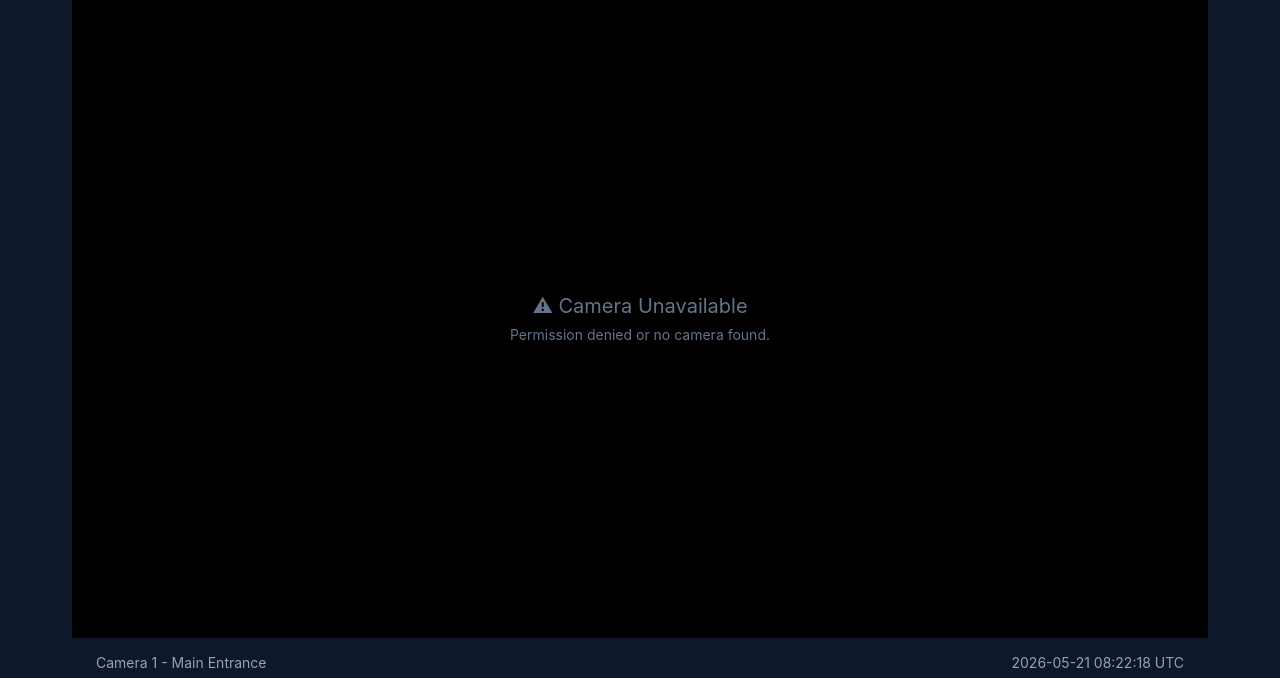
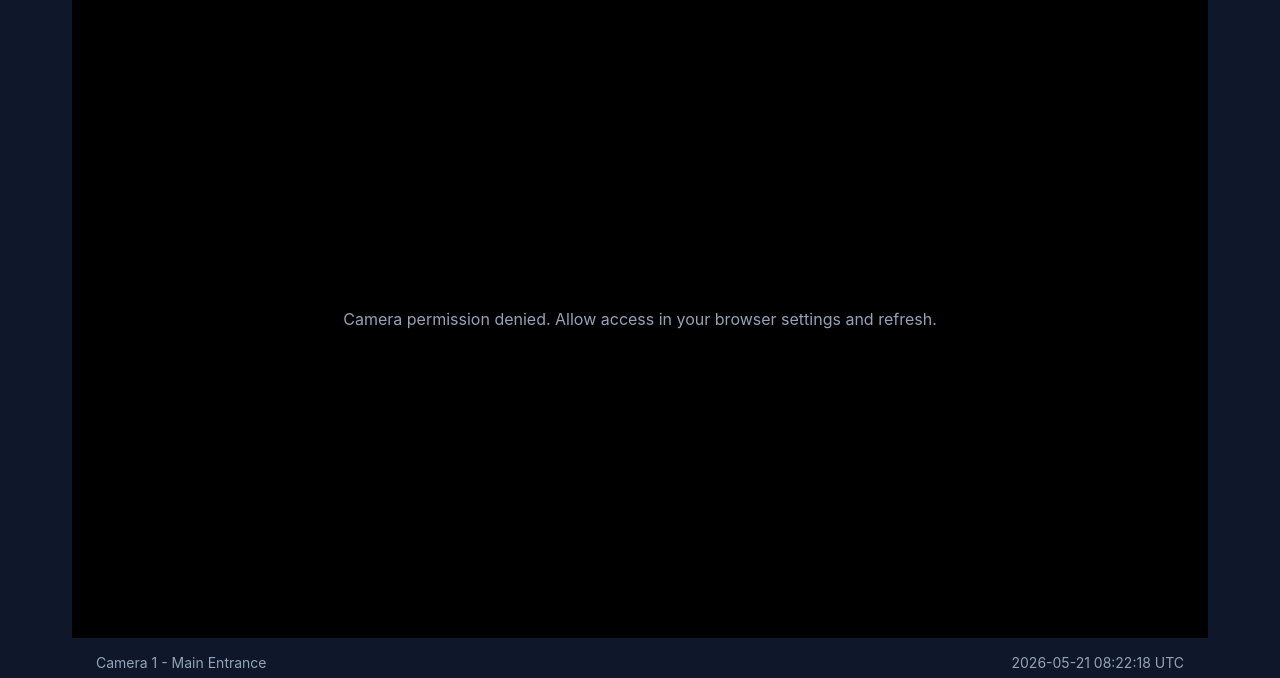
Before and after one commit to Saladze1/SystemMonitoring, a Python web app: template templates/camera.html in a window 1280 px wide. Shown: the part 95-773 px from the top of the page. Run offline with Jinja, Linux system fonts and the light colour scheme; the template is opened without the code that fills it, so the values that code supplies are empty.

Commit message:
Update camera.html

```diff
--- a/templates/camera.html
+++ b/templates/camera.html
@@ -27,7 +27,7 @@
 .status-dot {
     width: 8px;
     height: 8px;
-    background: #22c55e;
+    background: #94a3b8;
     border-radius: 50%;
 }
 .camera-feed {
@@ -45,12 +45,27 @@
     height: 100%;
     object-fit: cover;
 }
-.camera-offline {
-    color: #64748b;
+.camera-overlay {
+    position: absolute;
+    display: none;
+    flex-direction: column;
+    align-items: center;
+    justify-content: center;
+    gap: 1rem;
+    color: #94a3b8;
     text-align: center;
-    padding: 2rem;
-    display: none;
+    padding: 1rem;
 }
+.start-btn {
+    background: #3b82f6;
+    color: white;
+    border: none;
+    padding: 0.75rem 1.5rem;
+    border-radius: 0.5rem;
+    font-size: 1rem;
+    cursor: pointer;
+}
+.start-btn:hover { background: #2563eb; }
 .camera-info {
     padding: 1rem 1.5rem;
     display: flex;
@@ -70,16 +85,16 @@
         <div style="display:flex; align-items:center; gap:1rem; flex-wrap:wrap;">
             <div class="camera-status">
                 <div class="status-dot" id="statusDot"></div>
-                <span style="color: #22c55e; font-size: 0.875rem;" id="statusText">LIVE</span>
+                <span style="color: #94a3b8; font-size: 0.875rem;" id="statusText">STARTING...</span>
             </div>
         </div>
     </div>
 
     <div class="camera-feed" id="feedContainer">
         <video id="cameraVideo" autoplay playsinline muted></video>
-        <div class="camera-offline" id="offlineMsg">
-            <p style="font-size:1.25rem; margin-bottom:0.5rem;">⚠ Camera Unavailable</p>
-            <p style="font-size:0.875rem;">Permission denied or no camera found.</p>
+        <div class="camera-overlay" id="overlay">
+            <p id="overlayMsg"></p>
+            <button class="start-btn" id="startBtn" style="display:none;" onclick="startCamera()">▶ Start Camera</button>
         </div>
     </div>
 
@@ -95,25 +110,59 @@
 const video = document.getElementById('cameraVideo');
 const statusDot = document.getElementById('statusDot');
 const statusText = document.getElementById('statusText');
-const offlineMsg = document.getElementById('offlineMsg');
+const overlay = document.getElementById('overlay');
+const overlayMsg = document.getElementById('overlayMsg');
+const startBtn = document.getElementById('startBtn');
 
-function setOffline(reason) {
-    statusDot.style.background = '#dc2626';
-    statusText.textContent = 'OFFLINE';
-    statusText.style.color = '#dc2626';
-    video.style.display = 'none';
-    offlineMsg.style.display = 'block';
-    console.warn('Camera offline:', reason);
+function setStatus(color, text, textColor) {
+    statusDot.style.background = color;
+    statusText.textContent = text;
+    statusText.style.color = textColor || color;
 }
 
-navigator.mediaDevices.getUserMedia({ video: true, audio: false })
-    .then(stream => {
-        video.srcObject = stream;
-        statusDot.style.background = '#22c55e';
-        statusText.textContent = 'LIVE';
-        statusText.style.color = '#22c55e';
-    })
-    .catch(err => setOffline(err.message));
+function showOverlay(msg, showButton) {
+    overlay.style.display = 'flex';
+    overlayMsg.textContent = msg;
+    startBtn.style.display = showButton ? 'inline-block' : 'none';
+}
+
+function hideOverlay() {
+    overlay.style.display = 'none';
+}
+
+function startCamera() {
+    setStatus('#f59e0b', 'CONNECTING...', '#f59e0b');
+    hideOverlay();
+
+    navigator.mediaDevices.getUserMedia({ video: true, audio: false })
+        .then(stream => {
+            video.srcObject = stream;
+            video.onloadedmetadata = () => {
+                video.play()
+                    .then(() => {
+                        setStatus('#22c55e', 'LIVE', '#22c55e');
+                        hideOverlay();
+                    })
+                    .catch(() => {
+                        // play() rejected — still try to show frame
+                        setStatus('#22c55e', 'LIVE', '#22c55e');
+                        hideOverlay();
+                    });
+            };
+        })
+        .catch(err => {
+            if (err.name === 'NotAllowedError') {
+                setStatus('#dc2626', 'OFFLINE', '#dc2626');
+                showOverlay('Camera permission denied. Allow access in your browser settings and refresh.', false);
+            } else {
+                setStatus('#dc2626', 'OFFLINE', '#dc2626');
+                showOverlay('Camera error: ' + err.message, true);
+            }
+        });
+}
+
+// Start automatically on page load
+startCamera();
 
 // Update timestamp every second
 setInterval(() => {
```
